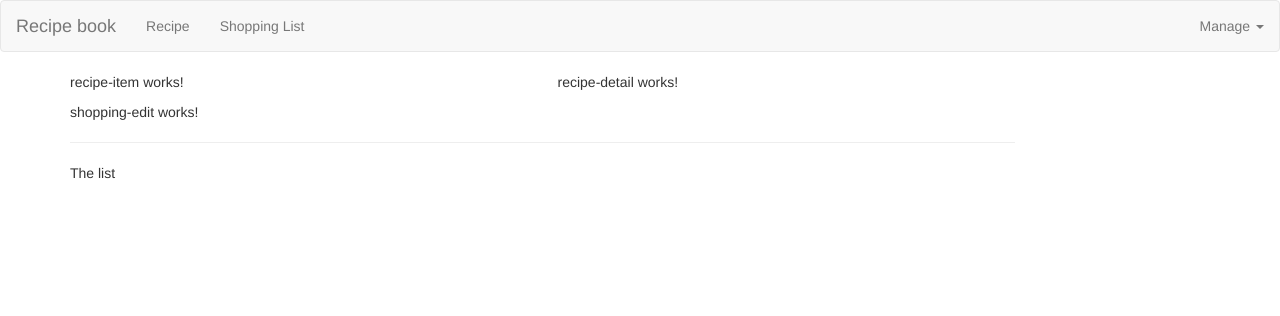
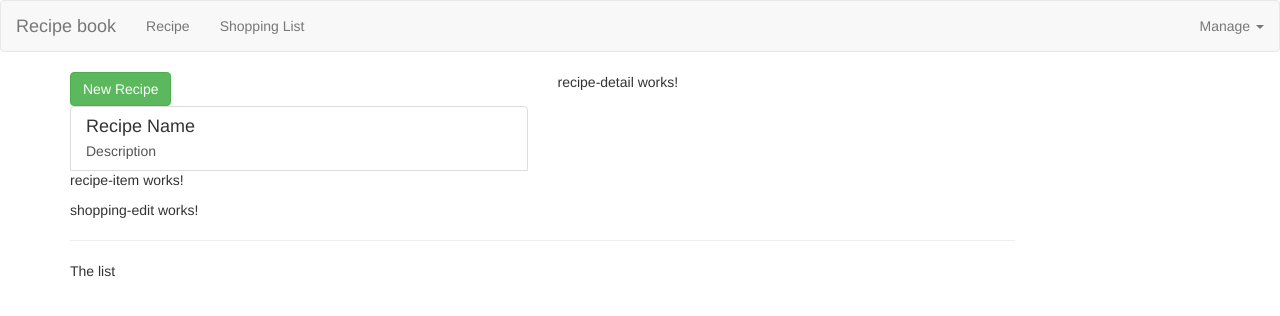
Before and after one commit to hamedkhaledi/Angular-Learning-Project, an Angular app in the folder 2/shop-app/: page / in a window 1280 px wide. Shown: the top 316 px of the page. Built offline with nearby package versions, Linux system fonts and the light colour scheme.

Commit message:
add 1 list recipe item

```diff
--- a/2/shop-app/src/app/recipes/recipe-list/recipe-list.component.html
+++ b/2/shop-app/src/app/recipes/recipe-list/recipe-list.component.html
@@ -1 +1,19 @@
-<app-recipe-item></app-recipe-item>
+<div class="row">
+  <div class="col-xs-12">
+    <button class="btn btn-success">New Recipe</button>
+  </div>
+</div>
+<div class="row">
+  <div class="col-xs-12">
+    <a href="#" class="list-group-item clearfix">
+      <div class="pull-left">
+        <h4 class="list-group-item-heading">Recipe Name</h4>
+        <p class="list-group-item-text">Description</p>
+      </div>
+      <span class="pull-right">
+        <img src="" alt="" class="img-responsive" style="max-height: 50px;" />
+      </span>
+    </a>
+    <app-recipe-item></app-recipe-item>
+  </div>
+</div>
--- a/2/shop-app/src/app/recipes/recipe-list/recipe-list.component.ts
+++ b/2/shop-app/src/app/recipes/recipe-list/recipe-list.component.ts
@@ -1,15 +1,24 @@
 import { Component, OnInit } from '@angular/core';
-
+import { Recipe } from '../recipe.model';
 @Component({
   selector: 'app-recipe-list',
   templateUrl: './recipe-list.component.html',
   styleUrls: ['./recipe-list.component.css']
 })
 export class RecipeListComponent implements OnInit {
+  recipes: Recipe[] = [
+    new Recipe(
+      'A Test Recipe',
+      'This is simply a test',
+      'https://upload.wikimedia.org/wikipedia/commons/1/15/Recipe_logo.jpeg'
+    ),
+    new Recipe(
+      'A Test Recipe',
+      'This is simply a test',
+      'https://upload.wikimedia.org/wikipedia/commons/1/15/Recipe_logo.jpeg'
+    )
+  ];
+  constructor() {}
 
-  constructor() { }
-
-  ngOnInit(): void {
-  }
-
+  ngOnInit(): void {}
 }
--- /dev/null
+++ b/2/shop-app/src/app/recipes/recipe.model.ts
@@ -0,0 +1,11 @@
+export class Recipe {
+  public name: string;
+  public description: string;
+  public imagePath: string;
+
+  constructor(name: string, description: string, imagePath: string) {
+    this.name = name;
+    this.description = description;
+    this.imagePath = imagePath;
+  }
+}
```
